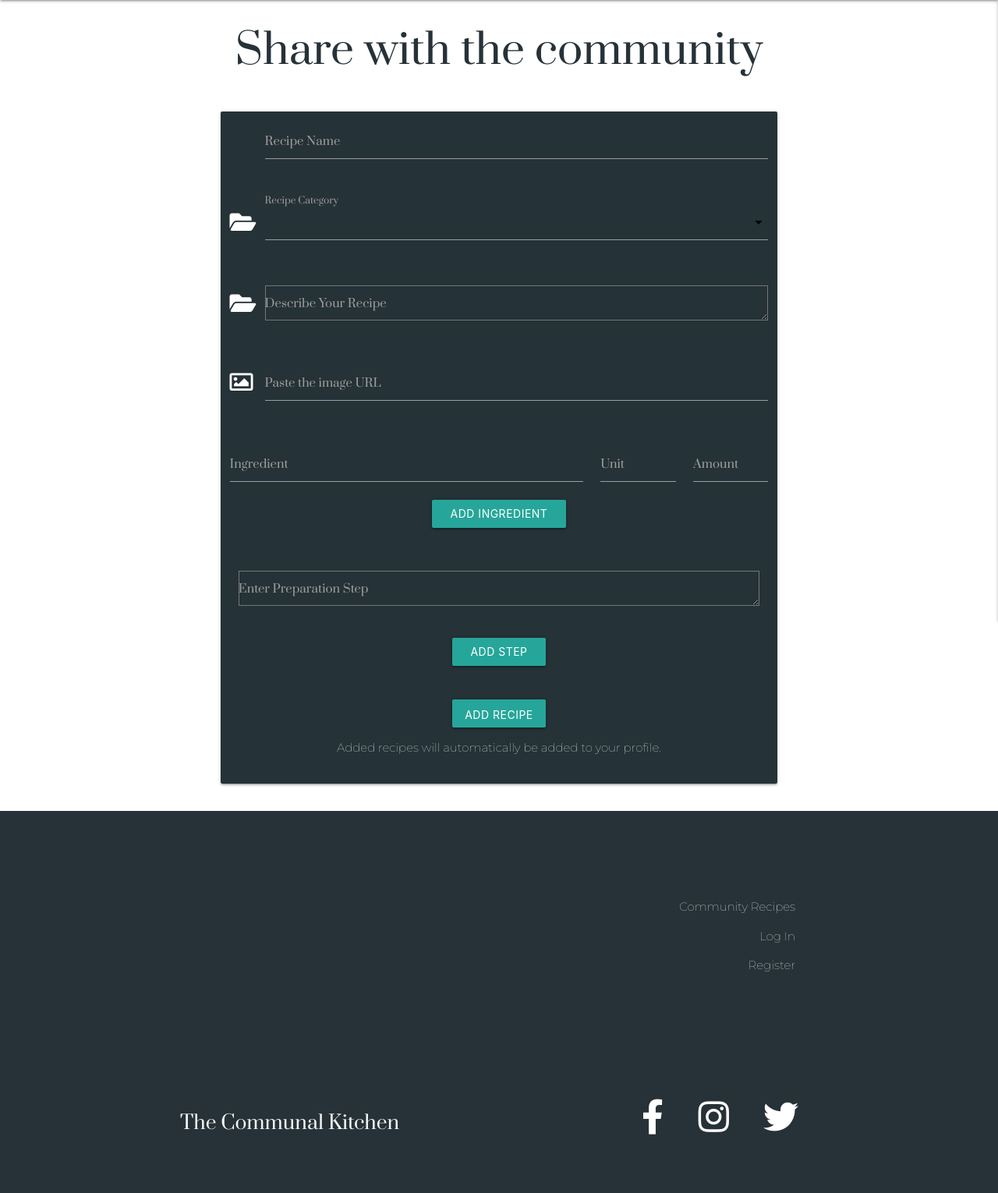
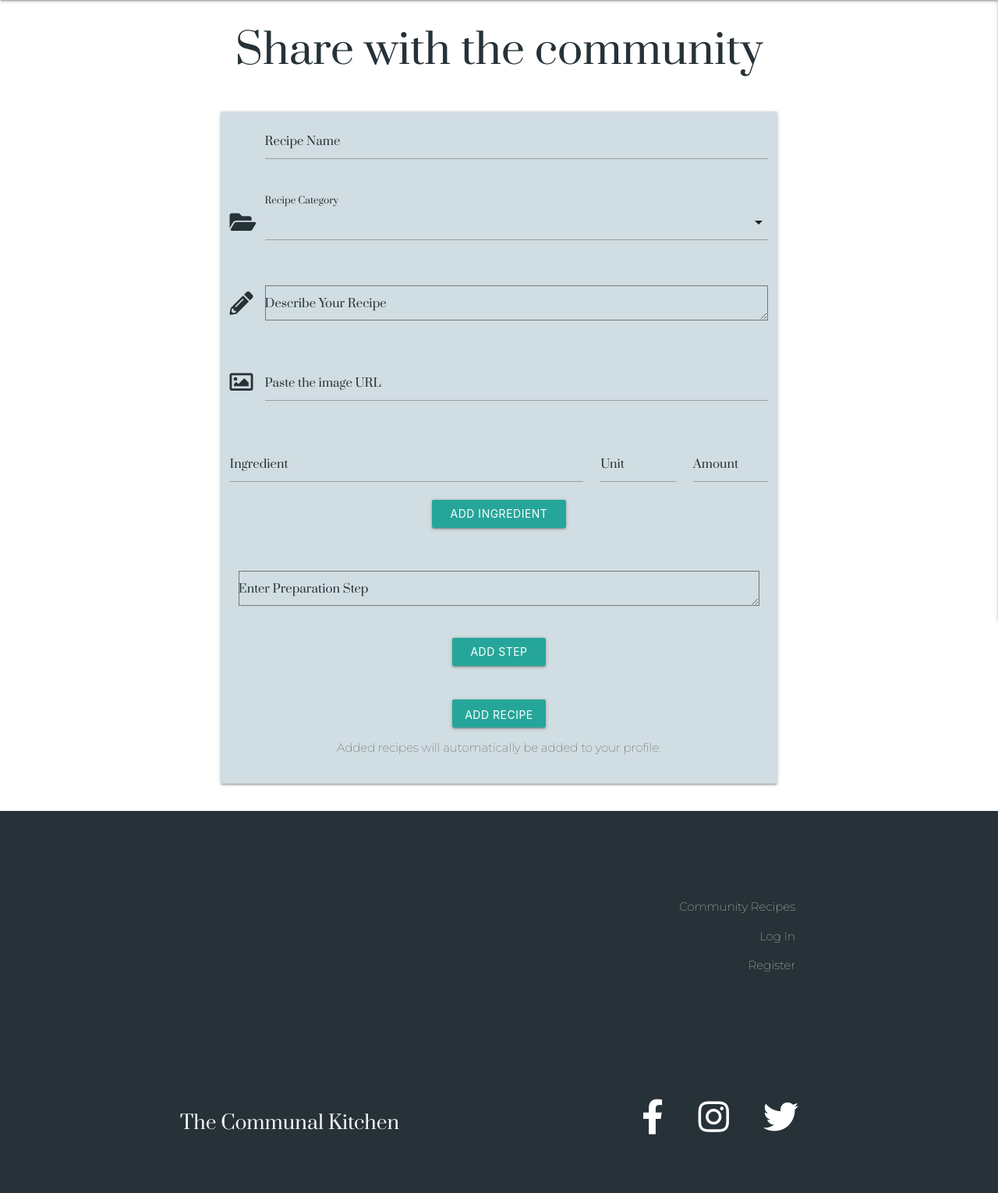
Before and after one commit to ConnorGray97/the_communal_kitchen, a Flask app: page /add_recipe in a window 1280 px wide. Shown: the part 64-1594 px from the top of the page at 78% size. Run offline with Flask 2, Linux system fonts and the light colour scheme; data that the repository does not hold is empty; some libraries are stand-ins or nearby versions.

Commit message:
Style site forms

```diff
--- a/app.py
+++ b/app.py
@@ -134,7 +134,7 @@ def add_recipe():
                 "unit": units[i]
             }
 
-            ingredients.append(ingredients[i])
+            ingredients.append(ingredient[i])
 
         prep_steps = request.form.getlist("prep_step")
 
--- a/static/css/style.css
+++ b/static/css/style.css
@@ -1,6 +1,7 @@
 body {
     padding: 0%;
 }
+
 
 /* ------------------------------------Nav */
 .nav-wrapper {
@@ -168,8 +169,8 @@ th {
     padding: 5px;
     font-family: 'Prata', serif;
     border: none;
-    color: #ffff;
-    text-decoration-color: #ffff;
+    color: #253237;
+    text-decoration-color: #253237;
 }
 
 h2 {
@@ -182,12 +183,12 @@ h2 {
 
 .remove-field {
     padding-left: 780px;
-    color: rgb(255, 255, 255);
+    color: #253237;
 }
 
 .remove-step {
     padding-left: 780px;
-    color: rgb(255, 255, 255);
+    color: #253237;
 }
 
 .remove-field:hover {
@@ -199,7 +200,7 @@ h2 {
 }
 
 textarea {
-    color: #ffff;
+    color: #253237;
 }
 
 .card-panel {
@@ -210,8 +211,12 @@ textarea {
     padding: 24px;
     margin: .5rem 0 1rem 0;
     border-radius: 2px;
-    background-color: #253237;
-    color: white;
+    background-color: #d0dde2;
+    color: #253237;
+}
+
+.input-field>label {
+    color: #253237;
 }
 
 /* ------------------------------------Footer */
--- a/static/js/script.js
+++ b/static/js/script.js
@@ -82,7 +82,7 @@ const addNewStep = (e) => {
           </div>
       </div>
   </div>
-  <a href="#" class="remove-step text-shadow"><i class="fas fa-trash-alt fa-2x"></i></a>`;
+  <a href="#" class="remove-step text-shadow"><i class="fas fa-trash-alt"></i></a>`;
       // append to parent element
       methodRow.append(newStepField);
   }
--- a/templates/add_recipe.html
+++ b/templates/add_recipe.html
@@ -35,7 +35,7 @@
             <!-- Add recipe description -->
             <div class="row">
                 <div class="input-field col s12">
-                    <i class="fas fa-folder-open prefix form-icon"></i>
+                    <i class="fas fa-pencil-alt prefix form-icon"></i>
                     <textarea name="recipe_description" id="recipe_description" maxlength="300" class="validate"
                         required></textarea>
                     <label for="recipe_description">Describe Your Recipe</label>
@@ -53,22 +53,21 @@
             <!-- Add image url -->
             <!-- Add ingredient list -->
             <div class="row">
-                <div id="ingredient-row">
                     <div class="input-field col s12 m8 l8">
-                        <input id="ingredient_name_1" name="ingredient_name" type="text" maxlength="100">
+                        <input id="ingredient_name_1" name="ingredient_name" type="text">
                         <label for="ingredient_name_1">Ingredient</label>
                     </div>
                     <!-- Amount -->
                     <div class="input-field col s4 m1 l2 right">
-                        <input id="amount_1" type="text" maxlength="10">
+                        <input id="amount_1" name="amount" type="text">
                         <label for="amount_1">Amount</label>
                     </div>
                     <!-- Unit -->
                     <div class="input-field col s4 m1 l2 right">
-                        <input id="unit_1" type="text" maxlength="10">
+                        <input id="unit_1" type="text" name="unit">
                         <label for="unit_1">Unit</label>
                     </div>
-                </div>
+
                 <!-- Add Button -->
                 <div class="row">
                     <div class="col s12 center-align add-ing">
```
